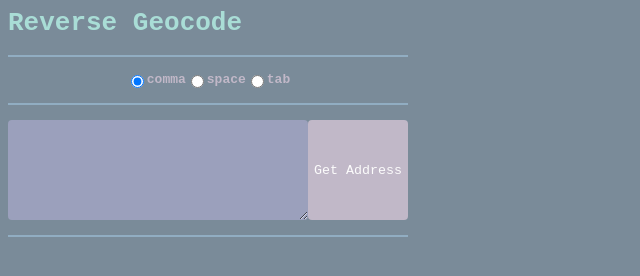
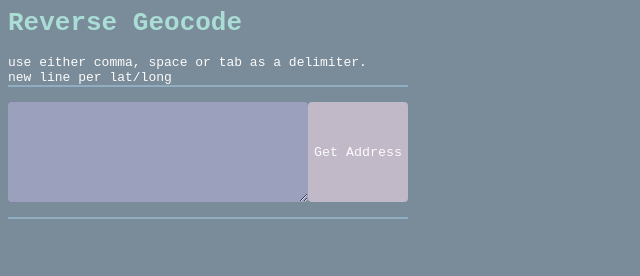
Before and after one commit to jochuu/latlong, a plain HTML site: page index.html in a window 1280 px wide. Both pictures are taken after a click on the button "Get Address". Shown: the whole page, without its empty margins (0-640 px from the left). Drawn offline with nearby package versions, Linux system fonts and the light colour scheme.

Commit message:
Replace split type radio buttons with automatic split type finder

```diff
--- a/index.html
+++ b/index.html
@@ -6,13 +6,9 @@
   <body>
     <h1>Reverse Geocode</h1>
 
-    <div class="options">
-      <input type="radio" id="commaRadio" name="splitType" value="," checked />
-      <label for="html">comma</label><br />
-      <input type="radio" id="spaceRadio" name="splitType" value=" " />
-      <label for="css">space</label><br />
-      <input type="radio" id="tabRadio" name="splitType" value="\t" />
-      <label for="css">tab</label><br />
+    <div class="info">
+      <div>use either comma, space or tab as a delimiter.</div>
+      <div>new line per lat/long</div>
     </div>
     <div class="container">
       <textarea type="text" id="latlong"></textarea>
--- a/js/main.js
+++ b/js/main.js
@@ -1,12 +1,19 @@
 let resultContainer = document.querySelector(".resultContainer");
-
-function run() {
+function determineSplitType(textbox) {
+  if (/[,]/.test(textbox)) {
+    return ",";
+  }
+  if (/[ ]/.test(textbox)) {
+    return " ";
+  }
+  if (/[\t]/.test(textbox)) {
+    return "\t";
+  }
+}
 document.querySelector("#addressBtn").onclick = () => {
-    let splitType = document.querySelector(
-      'input[name="splitType"]:checked'
-    ).value;
+  let latLongTextBox = document.querySelector("#latlong").value;
+  let splitType = determineSplitType(latLongTextBox);
   resultContainer.textContent = "";
-    let latLongTextBox = document.querySelector("#latlong").value;
 
   let latLongArr = latLongTextBox.split("\n");
   latLongArr.forEach((latlong, index) => {
@@ -29,5 +36,3 @@ function run() {
     );
   });
 };
-}
-run();
```
Lines whose indentation alone changed are shown as unchanged.
